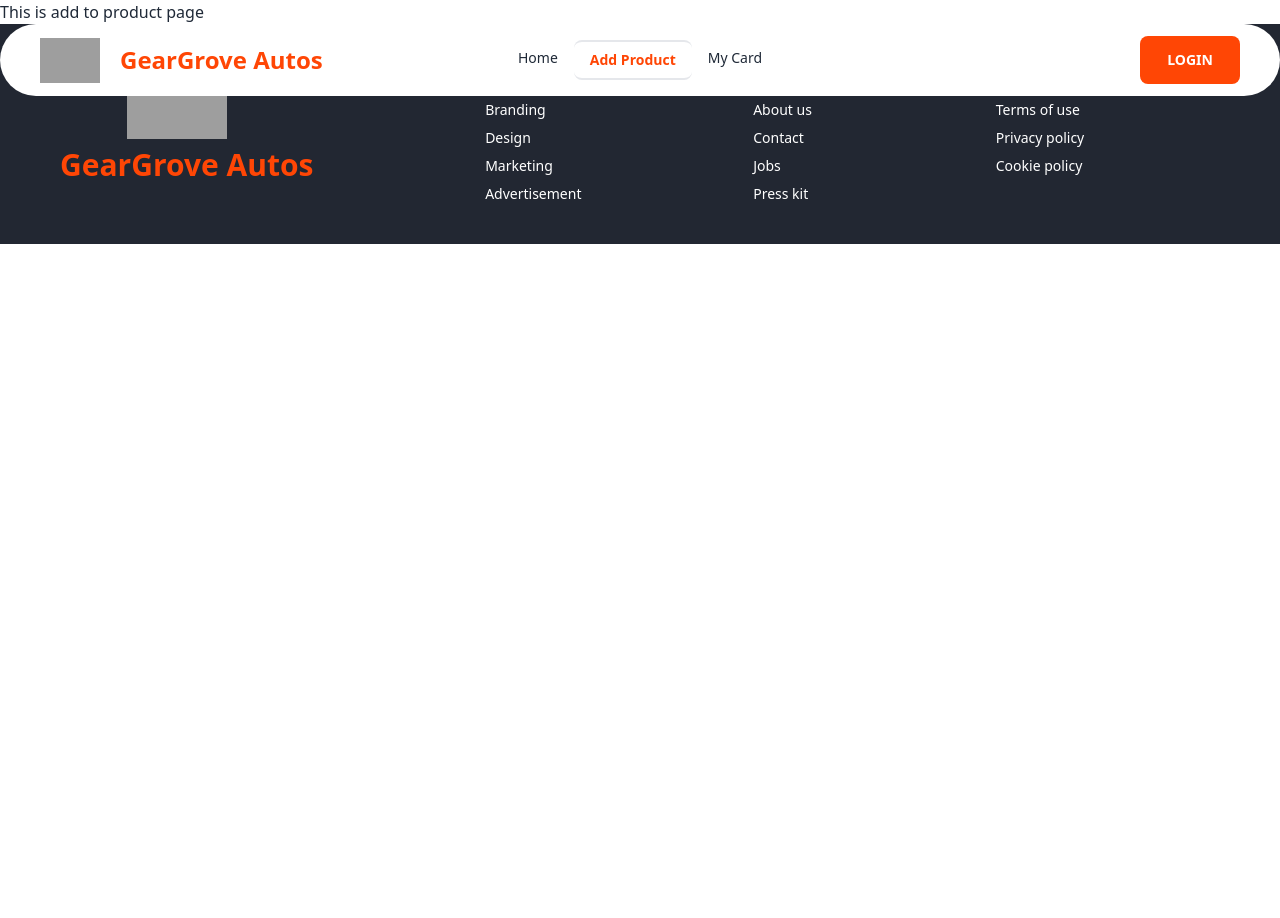
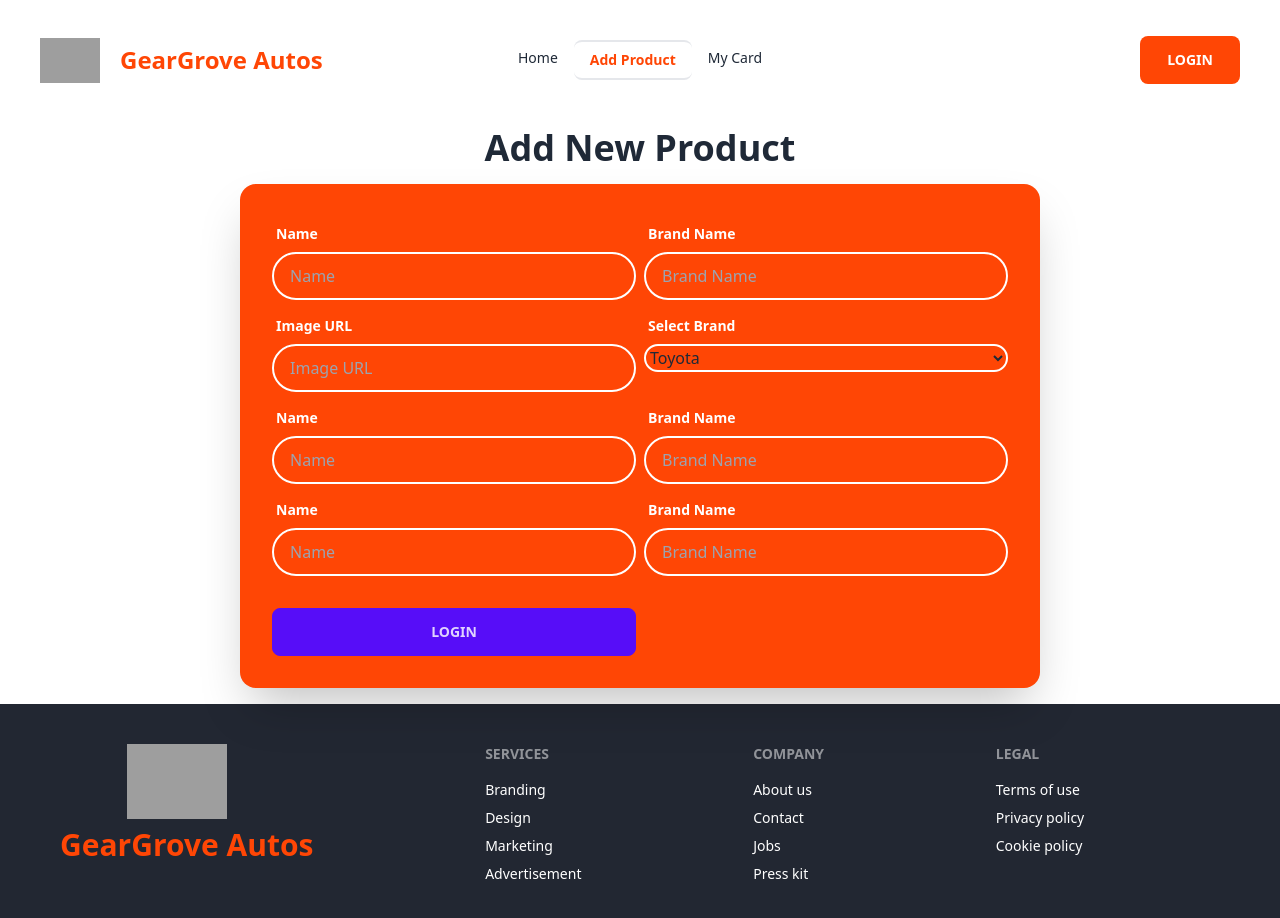
Before and after one commit to Ifteharr001/automotive-shop, a React (Vite) app: page /addProduct in a window 1280 px wide. Shown: the top 918 px of the page. Before the commit the page ends 800 px from the top, so only its background shows below. Built offline with nearby package versions, Linux system fonts and the light colour scheme; no server answers; grey boxes are pictures that could not be loaded.

Commit message:
createde add product form

```diff
--- a/src/Components/ShopCar/ShopCar.jsx
+++ b/src/Components/ShopCar/ShopCar.jsx
@@ -1,7 +1,7 @@
 import { FaTrophy, FaGem, FaPeopleGroup, FaCalculator } from "react-icons/fa6";
 const ShopCar = () => {
   return (
-    <div className="max-w-[1140px] mx-auto">
+    <div className="max-w-[1140px] mx-auto mb-20">
       <h2 className="text-center font-bold text-5xl mb-8 ">
         Shop, Finance and Buy Your Car
       </h2>
--- a/src/Pages/AddProduct/AddProduct.jsx
+++ b/src/Pages/AddProduct/AddProduct.jsx
@@ -1,10 +1,131 @@
+const AddProduct = () => {
+  return (
+    <div className="pt-32">
+      <h2 className="text-4xl font-bold  text-center ">Add New Product</h2>
+      {/* form */}
 
-const AddProduct = () => {
-    return (
-        <div>
-            <h2>This is add to product page</h2>
+      <div className="hero">
+        <div className="hero-content ">
+          <div className="card flex-shrink-0 w-[800px] shadow-2xl  bg-[#ff4605]">
+            <form className="card-body grid grid-cols-2">
+              {/* form row */}
+              <div className="form-control">
+                <label className="label">
+                  <span className="label-text  text-white font-bold">Name</span>
+                </label>
+                <input
+                  type="text"
+                  name="name"
+                  placeholder="Name"
+                  className="input input-bordered  bg-transparent border-2 border-white rounded-[100px]"
+                  required
+                />
+              </div>
+              <div className="form-control">
+                <label className="label">
+                  <span className="label-text  text-white font-bold">
+                    Brand Name
+                  </span>
+                </label>
+                <input
+                  type="text"
+                  name="brand"
+                  placeholder="Brand Name"
+                  className="input input-bordered  bg-transparent border-2 border-white rounded-[100px]"
+                  required
+                />
+              </div>
+              {/* form row */}
+              <div className="form-control">
+                <label className="label">
+                  <span className="label-text  text-white font-bold">
+                    Image URL
+                  </span>
+                </label>
+                <input
+                  type="text"
+                  name="image"
+                  placeholder="Image URL"
+                  className="input input-bordered  bg-transparent border-2 border-white rounded-[100px]"
+                  required
+                />
+              </div>
+              <div className="form-control">
+                <label className="label">
+                  <span className="label-text  text-white font-bold">
+                    Select Brand
+                  </span>
+                </label>
+                <select
+                  className="rounded-[100px] bg-transparent border-2 border-white"
+                  id="car-brand"
+                  name="car-brand"
+                >
+                  <option value="toyota">Toyota</option>
+                  <option value="honda">Honda</option>
+                  <option value="ford">Ford</option>
+                  <option value="chevrolet">Chevrolet</option>
+                  <option value="bmw">BMW</option>
+                </select>
+              </div>
+              <div className="form-control">
+                <label className="label">
+                  <span className="label-text  text-white font-bold">Name</span>
+                </label>
+                <input
+                  type="text"
+                  placeholder="Name"
+                  className="input input-bordered  bg-transparent border-2 border-white rounded-[100px]"
+                  required
+                />
+              </div>
+              <div className="form-control">
+                <label className="label">
+                  <span className="label-text  text-white font-bold">
+                    Brand Name
+                  </span>
+                </label>
+                <input
+                  type="text"
+                  placeholder="Brand Name"
+                  className="input input-bordered  bg-transparent border-2 border-white rounded-[100px]"
+                  required
+                />
+              </div>
+              {/* form row */}
+              <div className="form-control">
+                <label className="label">
+                  <span className="label-text  text-white font-bold">Name</span>
+                </label>
+                <input
+                  type="text"
+                  placeholder="Name"
+                  className="input input-bordered  bg-transparent border-2 border-white rounded-[100px]"
+                  required
+                />
+              </div>
+              <div className="form-control">
+                <label className="label">
+                  <span className="label-text  text-white font-bold">
+                    Brand Name
+                  </span>
+                </label>
+                <input
+                  type="text"
+                  placeholder="Brand Name"
+                  className="input input-bordered  bg-transparent border-2 border-white rounded-[100px]"
+                  required
+                />
+              </div>
+              <div className="form-control mt-6">
+                <button className="btn btn-primary">Login</button>
+              </div>
+            </form>
+          </div>
         </div>
-    );
+      </div>
+    </div>
+  );
 };
 
 export default AddProduct;
```
